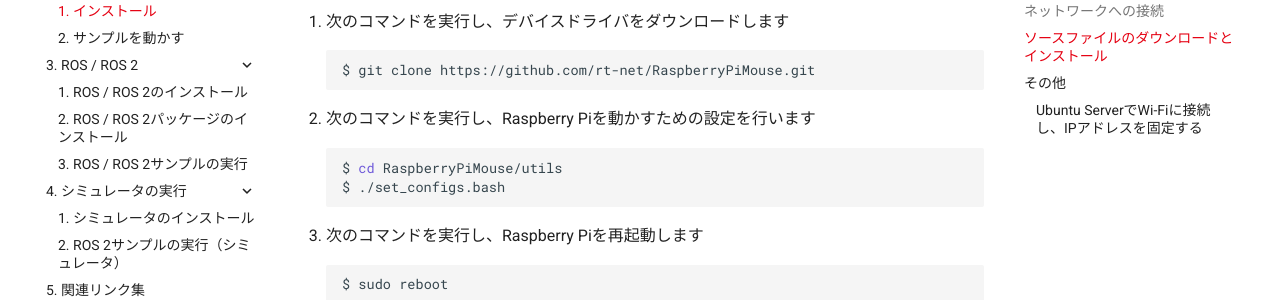
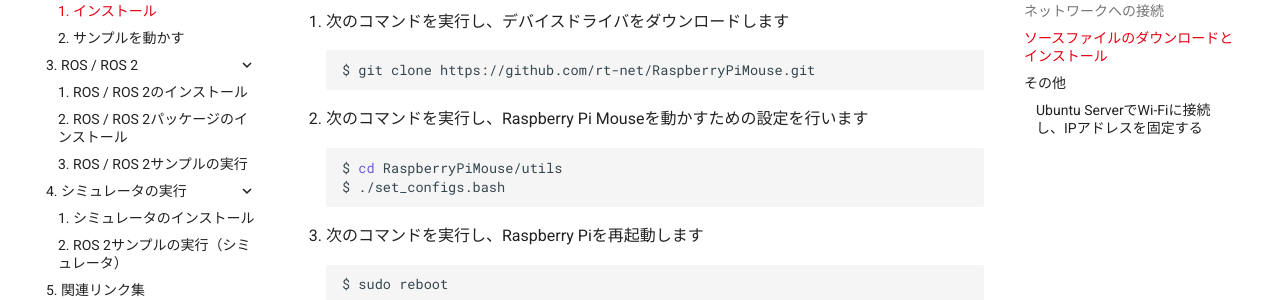
Before and after one commit to rt-net/tutorials, an MkDocs documentation site: the page built from docs/raspimouse/driver/install.md, in a window 1280 px wide and 900 px high, scrolled down 3887 px. Shown: the part 151-451 px from the top of the window. Built offline with MkDocs 1.6.1 and Material for MkDocs 9.7.7, drawn with Linux system fonts in a browser that asks for light colours; comment, search, counter and statistics services are not loaded.

Commit message:
Apply suggestions from code review
Raspberry PiをRaspberry Pi Mouseに修正

Co-authored-by: YusukeKato <YusukeKato@users.noreply.github.com>

````diff
--- a/docs/raspimouse/driver/install.md
+++ b/docs/raspimouse/driver/install.md
@@ -147,7 +147,7 @@
     ```sh
     $ git clone https://github.com/rt-net/RaspberryPiMouse.git
     ```
-    2. 次のコマンドを実行し、Raspberry Piを動かすための設定を行います
+    2. 次のコマンドを実行し、Raspberry Pi Mouseを動かすための設定を行います
     ```sh
     $ cd RaspberryPiMouse/utils
     $ ./set_configs.bash
@@ -172,7 +172,7 @@
     ```sh
     $ git clone https://github.com/rt-net/RaspberryPiMouse.git
     ```
-    3. 次のコマンドを実行し、Raspberry Piを動かすための設定を行います
+    3. 次のコマンドを実行し、Raspberry Pi Mouseを動かすための設定を行います
     ```sh
     $ cd RaspberryPiMouse/utils
     $ ./set_configs.bash
````
